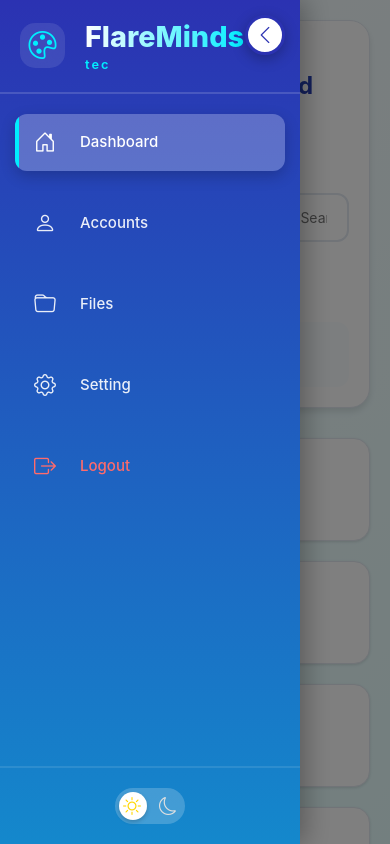
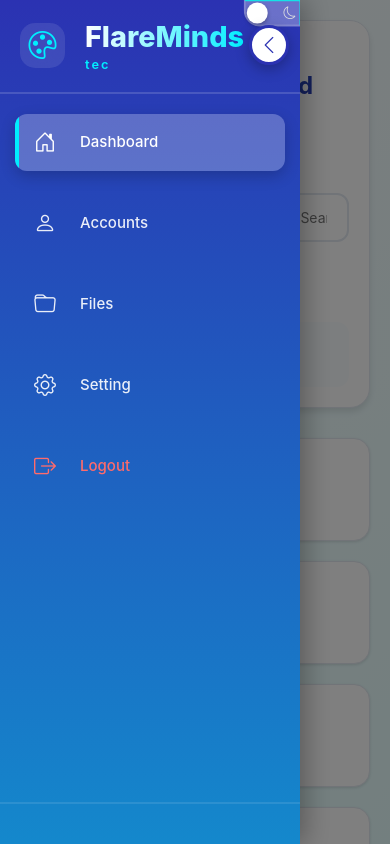
Before and after one commit to FlareMindsTech/ReactUILayout, a React (Create React App) app: page /dashboard in a window 390 px wide. Built offline with nearby package versions, Linux system fonts and the light colour scheme; grey boxes are pictures that could not be loaded.

Commit message:
add theme toggle switch to sidebar; adjust signup card margin for better layout

```diff
--- a/src/components/pages/sidebar.js
+++ b/src/components/pages/sidebar.js
@@ -162,6 +162,11 @@
             <span className="logo-text">FlareMinds</span>
             <span className="logo-subtitle">tec</span>
           </h1>
+          <div className="header-theme-switch" onClick={toggleTheme}>
+            <i className="bi bi-sun header-sun-icon"></i>
+            <i className="bi bi-moon header-moon-icon"></i>
+            <div className="header-switch-handle" style={{ transform: darkMode ? "translateX(0)" : "translateX(34px)" }}></div>
+          </div>
         </div>
 
         {/* <div className="sidebar-user">
@@ -197,13 +202,7 @@
         </ul>
 
         <div className="sidebar-footer">
-          <div className="footer-content-sidebar">
-            <div className="theme-switch" onClick={toggleTheme}>
-              <i className="bi bi-sun theme-icon sun-icon"></i>
-              <i className="bi bi-moon theme-icon moon-icon"></i>
-              <div className="switch-handle" style={{ transform: darkMode ? "translateX(0)" : "translateX(34px)" }}></div>
-            </div>
-          </div>
+          {/* Footer content can be added here */}
         </div>
       </div>
 
--- a/src/components/styles/sidebar.css
+++ b/src/components/styles/sidebar.css
@@ -242,6 +242,88 @@
   opacity: 0;
   width: 0;
   margin-left: 0;
+}
+
+/* Header Theme Toggle */
+.header-theme-switch {
+  width: 60px;
+  height: 32px;
+  background: rgba(255, 255, 255, 0.2);
+  border-radius: 0 0 0 16px;
+  position: absolute;
+  top: 0;
+  right: 0;
+  cursor: pointer;
+  transition: all 0.3s ease;
+  display: flex;
+  align-items: center;
+  justify-content: space-between;
+  padding: 0 6px;
+  flex-shrink: 0;
+  border-top: 3px solid rgba(0, 255, 238, 0.8);
+  border-right: 3px solid rgba(0, 255, 238, 0.8);
+  border-bottom: 2px solid rgba(255, 255, 255, 0.15);
+  border-left: 2px solid rgba(255, 255, 255, 0.15);
+}
+
+.sidebar.light .header-theme-switch {
+  background: rgba(0, 0, 0, 0.1);
+  border-top: 3px solid #1488CC;
+  border-right: 3px solid #1488CC;
+  border-bottom: 2px solid rgba(0, 0, 0, 0.1);
+  /* border-left: 2px solid rgba(0, 0, 0, 0.1); */
+  border-left: 0px solid rgba(0, 0, 0, 0.1);
+}
+
+.header-theme-switch:hover {
+  background: rgba(255, 255, 255, 0.3);
+  transform: scale(1.05);
+}
+
+.sidebar.light .header-theme-switch:hover {
+  background: rgba(0, 0, 0, 0.2);
+}
+
+.header-sun-icon,
+.header-moon-icon {
+  font-size: 14px;
+  z-index: 1;
+  color: rgba(255, 255, 255, 0.7);
+  transition: color 0.3s ease;
+}
+
+.sidebar.light .header-sun-icon,
+.sidebar.light .header-moon-icon {
+  color: rgba(0, 0, 0, 0.6);
+}
+
+.header-sun-icon {
+  color: #FFD700;
+}
+
+.header-moon-icon {
+  color: #E0E0E0;
+}
+
+.sidebar.light .header-sun-icon {
+  color: #FFA500;
+}
+
+.sidebar.light .header-moon-icon {
+  color: #666;
+}
+
+.header-switch-handle {
+  position: absolute;
+  top: 2px;
+  left: 2px;
+  width: 24px;
+  height: 24px;
+  background: white;
+  border-radius: 50%;
+  transition: transform 0.3s ease;
+  box-shadow: 0 2px 4px rgba(0, 0, 0, 0.3);
+  z-index: 2;
 }
 
 /* Sidebar User */
@@ -560,99 +642,6 @@
   border-top: 2px solid rgba(0, 0, 0, 0.1);
 }
 
-.footer-content-sidebar{
-  display: flex;
-  align-items: center;
-  justify-content: center;
-  gap: 15px;
-  color: rgba(255, 255, 255, 0.8);
-  font-size: 14px;
-  transition: justify-content 0.3s ease;
-}
-
-.sidebar.closed .footer-content-sidebar {
-  justify-content: flex-start;
-  /* padding-left: 10px; */
-   width: fit-content;
-}
-
-.sidebar.light .footer-content-sidebar {
-  color: rgba(0, 0, 0, 0.7);
-}
-
-.footer-content-sidebar i {
-  font-size: 18px;
-}
-
-.theme-switch {
-  width: 70px;
-  height: 36px;
-  background: rgba(255, 255, 255, 0.2);
-  border-radius: 18px;
-  position: relative;
-  cursor: pointer;
-  transition: all 0.3s ease;
-  display: flex;
-  align-items: center;
-  justify-content: space-between;
-  padding: 0 8px;
-}
-
-.sidebar.light .theme-switch {
-  background: rgba(0, 0, 0, 0.1);
-}
-
-.theme-switch:hover {
-  background: rgba(255, 255, 255, 0.3);
-}
-
-.sidebar.light .theme-switch:hover {
-  background: rgba(0, 0, 0, 0.2);
-}
-
-.theme-icon {
-  font-size: 16px;
-  z-index: 1;
-  color: rgba(255, 255, 255, 0.6);
-  transition: color 0.3s ease;
-}
-
-.sidebar.light .theme-icon {
-  color: rgba(0, 0, 0, 0.5);
-}
-
-.sun-icon {
-  color: #FFD700;
-}
-
-.moon-icon {
-  color: #E0E0E0;
-}
-
-.sidebar.light .sun-icon {
-  color: #FFA500;
-}
-
-.sidebar.light .moon-icon {
-  color: #666;
-}
-
-.switch-handle {
-  position: absolute;
-  top: 4px;
-  left: 4px;
-  width: 28px;
-  height: 28px;
-  background: white;
-  border-radius: 50%;
-  transition: transform 0.3s ease;
-  box-shadow: 0 2px 4px rgba(0, 0, 0, 0.2);
-}
-
-.sidebar.light .switch-handle {
-  background: white;
-}
-
 /* Responsive Design */
 @media (max-width: 768px) {
   .sidebar.open {
@@ -669,8 +658,8 @@
   }
 
   .sidebar-toggle {
-    right: 15px;
-    top: 15px;
+    right: 11px;
+    top: 25px;
     width: 40px;
     height: 40px;
   }
@@ -770,8 +759,6 @@
 
 /* For very small screens */
 @media (max-width: 480px) {
-
-@media (max-width: 480px) {
   :root {
     --sidebar-width-open: 100%;
   }
@@ -779,6 +766,30 @@
   .sidebar.open {
     width: 100%;
     max-width: 300px;
+  }
+
+  .sidebar-header {
+    padding: 20px;
+  }
+
+  .header-theme-switch {
+    width: 55px;
+    height: 26px;
+    padding: 0 3px;
+    border-top: 2px solid rgba(0, 255, 238, 0.8);
+    border-right: 2px solid rgba(0, 255, 238, 0.8);
+  }
+
+  .header-sun-icon,
+  .header-moon-icon {
+    font-size: 12px;
+  }
+
+  .header-switch-handle {
+    width: 20px;
+    height: 20px;
+    top: 1px;
+    left: 1px;
   }
 
   .sidebar-user {
@@ -794,7 +805,6 @@
   .menu-link {
     padding: 12px 15px;
   }
-}
 }
 
 /* Logout Confirmation Modal */
--- a/src/components/styles/signup.css
+++ b/src/components/styles/signup.css
@@ -246,6 +246,7 @@
     padding: 35px 25px;
     margin: 15px;
     border-radius: 20px;
+    margin-top: -45px;
   }
 
   .signup-card h2 {
```
